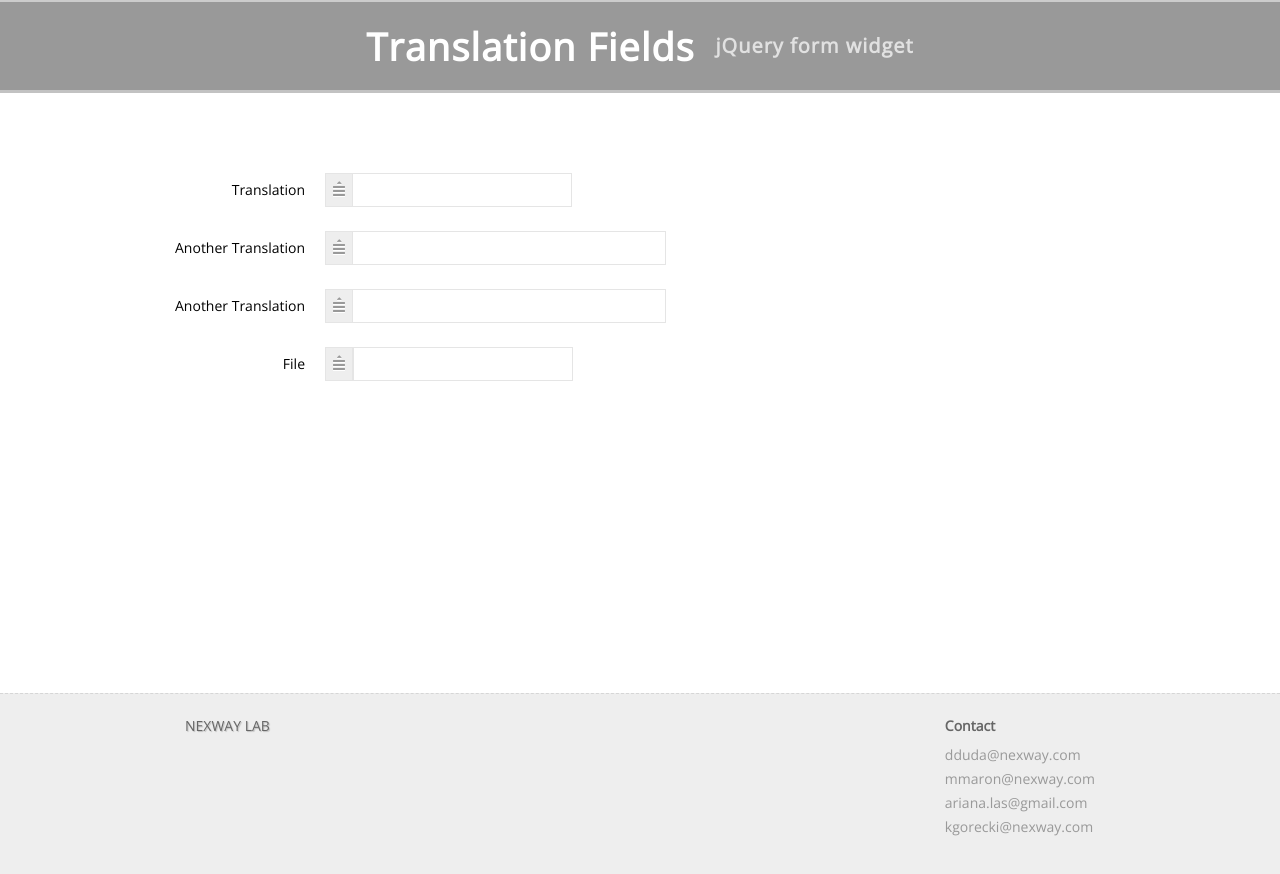
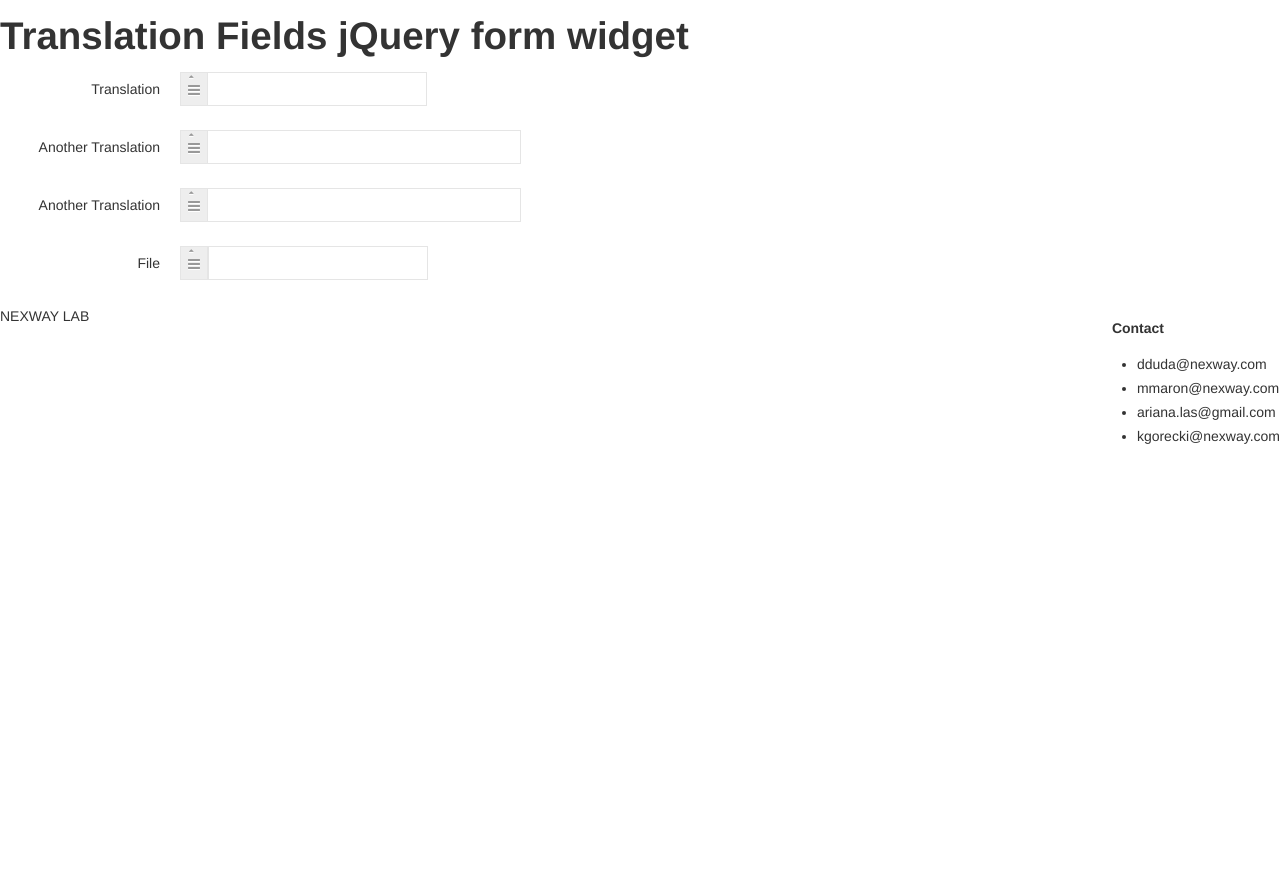
Before and after one commit to balmor/TranslationWidget, a website: page oldVersion/old_index.html in a window 1280 px wide. After the commit the page ends 800 px from the top, so only its background shows below. Drawn offline with nearby package versions, Linux system fonts and the light colour scheme.

Commit message:
Translation widget: some improvoements
	modified:   bower.json
	modified:   oldVersion/less/main.less
	modified:   plugin/coffee/EditorWindow.coffee
	modified:   plugin/favicon.ico
	modified:   plugin/index.html
	modified:   plugin/less/icomoon.less
	modified:   plugin/less/translationWidget.less
	modified:   plugin/less/variables.less
	modified:   plugin/styles/main.css

```diff
--- a/bower.json
+++ b/bower.json
@@ -6,7 +6,7 @@
     "jquery-ui": "latest"
   },
   "devDependencies": {
-
+    "normalize-css": "~3.0.2"
   },
   "appPath": "plugin"
 }
--- a/oldVersion/less/main.less
+++ b/oldVersion/less/main.less
@@ -23,53 +23,7 @@
     appearance: @appearance;
 }
 
-// TYPE
-
-html, body{ height:100%; }
-
-body {
-    background: @body-background-color;
-    color: @main-text-color;
-    font-family: @font-family-1;
-}
-
-.container {
-    max-width: @container-width;
-    *width: @container-width;
-}
-
-h1, h2, h3, h4, h5, h6 {
-    color: #fff;
-    margin: 0;
-}
-
-
-ul {
-    margin: 0;
-    list-style: none;
-}
-
-a {
-    color: @linkColor;
-    &:hover {
-        color: darken(@linkColor,10%);
-        text-decoration: none;
-    }
-}
-
-p {
-    margin: 0;
-}
-
-img {
-    max-width: none;
-}
-
 // FORM
-
-label {
-    color: #000;
-}
 
 input[type="text"], textarea {
     background: #fff !important;
@@ -99,81 +53,11 @@ input[type="text"], textarea {
     }
 }
 
-.add-on > [class^="icon-"] {
-    margin-top: 5px;
-    margin-left: 3px;
-    line-height: 24px;
-}
-
-.add-on > .icon-caret-up {
-    line-height: 8px;
-}
-
 input[type="checkbox"] {
     padding-top: 0;
     margin-top: 0;
 }
 
-// LAYOUT
-
-body {
-
-    header {
-        padding: 25px 0;
-        background: #999;
-        text-align: center;
-        border-top: 2px solid rgba(255,255,255,.5);
-        border-bottom: 3px solid rgba(255,255,255,.4);
-
-        h1 {
-            font-size: 38px;
-            line-height: 38px;
-            letter-spacing: 1px;
-
-            span {
-                color: #e1e1e1;
-                font-size: 20px;
-                text-transform: none;
-                line-height: 38px;
-                vertical-align: top;
-                margin-left: 10px;
-            }
-        }
-    }
-
-    section {
-        background: #fff;
-        min-height: 600px;
-
-        .container {
-
-            .examples {
-                padding-top: 80px;
-            }
-        }
-    }
-
-    footer {
-        border-top: 1px dashed rgba(0,0,0,.1);
-        padding: 20px 0 40px;
-        color: #666;
-
-        .foot {
-            padding: 0 40px;
-
-            p {
-                text-shadow: @body-text-shadow;
-            }
-
-            h5 {
-                color: #666;
-                margin-bottom: 5px;
-            }
-
-            .contact li {
-                color: #999;
-                text-shadow: none;
-            }
-        }
-    }
+.control-group {
+  .clearfix;
 }
--- a/plugin/coffee/EditorWindow.coffee
+++ b/plugin/coffee/EditorWindow.coffee
@@ -27,6 +27,7 @@ class EditorWindow
     @_currentElement.find('.apply').on 'click.'+@base.pluginName, (e) =>
       e.preventDefault()
       @currentEditor.save()
+      @setOptionAsTranslated @translation
       return
 
     return
@@ -120,6 +121,11 @@ class EditorWindow
     @base.log 'List of languages created'
     return
 
+  setOptionAsTranslated: (langCode) ->
+    @langlist = @_currentElement.find('select')
+    @langlist.find("option[value=\"#{langCode}\"]").addClass 'translated'
+    return
+
   # Completely removes language translation. Language is still avaiable
   # for further translate.
   #
--- a/plugin/less/icomoon.less
+++ b/plugin/less/icomoon.less
@@ -1,6 +1,6 @@
 @font-face {
     font-family: 'icomoon';
-    src: url('../fonts/icomoon.eot');
+    src: url('{@fonts-path}/icomoonn.eot');
 }
 @font-face {
     font-family: 'icomoon';
--- a/plugin/less/translationWidget.less
+++ b/plugin/less/translationWidget.less
@@ -4,10 +4,9 @@
 
 // Bootstrap
 @import "icomoon.less";
+@import "mixins.less";
+@import "form-widget.less";
 @import "variables.less";
-@import "mixins.less";
-
-@import "form-widget.less";
 
 // ---GENERAL SYTLE---
 
@@ -25,30 +24,6 @@
 
 // TYPE
 
-html, body{ height:100%; }
-
-body {
-    background: @body-background-color;
-    color: @main-text-color;
-    font-family: @font-family-1;
-}
-
-.container {
-    max-width: @container-width;
-    *width: @container-width;
-}
-
-h1, h2, h3, h4, h5, h6 {
-    color: #fff;
-    margin: 0;
-}
-
-
-ul {
-    margin: 0;
-    list-style: none;
-}
-
 a {
     color: #548756;
     &:hover {
@@ -57,113 +32,45 @@ a {
     }
 }
 
-p {
-    margin: 0;
-}
-
-img {
-    max-width: none;
-}
-
 // FORM
 
 label {
     color: #000;
 }
 
-input[type="text"], textarea {
-    background: #fff !important;
-    border: 1px solid #e5e5e5;
-    padding: 6px !important;
-    color: #333;
-    border-radius: 0;
-    .box-shadow(none);
-    font-size: 14px;
-    height: 26px;
-    line-height: 20px;
-    outline: 0;
-    vertical-align: top;
+// input[type="text"], textarea {
+//     background: #fff !important;
+//     border: 1px solid #e5e5e5;
+//     padding: 6px !important;
+//     color: #333;
+//     border-radius: 0;
+//     .box-shadow(none);
+//     font-size: 14px;
+//     height: 26px;
+//     line-height: 20px;
+//     outline: 0;
+//     vertical-align: top;
 
-    &.large {
-        width: 300px;
-    }
+//     &.large {
+//         width: 300px;
+//     }
 
 
 
-    .placeholder(@placeholderText);
+//     .placeholder(@placeholderText);
 
-    &:focus {
-        background: darken(#fff,10%);
-        .box-shadow(none);
-        .placeholder(darken(#fff,10%));
-    }
-}
+//     &:focus {
+//         background: darken(#fff,10%);
+//         .box-shadow(none);
+//         .placeholder(darken(#fff,10%));
+//     }
+// }
 
 input[type="checkbox"] {
     padding-top: 0;
     margin-top: 0;
 }
 
-// LAYOUT
-
-body {
-
-    header {
-        padding: 25px 0;
-        background: #999;
-        text-align: center;
-        border-top: 2px solid rgba(255,255,255,.5);
-        border-bottom: 3px solid rgba(255,255,255,.4);
-
-        h1 {
-            font-size: 38px;
-            line-height: 38px;
-            letter-spacing: 1px;
-
-            span {
-                color: #e1e1e1;
-                font-size: 20px;
-                text-transform: none;
-                line-height: 38px;
-                vertical-align: top;
-                margin-left: 10px;
-            }
-        }
-    }
-
-    section {
-        background: #fff;
-        min-height: 600px;
-
-        .container {
-
-            .examples {
-                padding-top: 80px;
-            }
-        }
-    }
-
-    footer {
-        border-top: 1px dashed rgba(0,0,0,.1);
-        padding: 20px 0 40px;
-        color: #666;
-
-        .foot {
-            padding: 0 40px;
-
-            p {
-                text-shadow: @body-text-shadow;
-            }
-
-            h5 {
-                color: #666;
-                margin-bottom: 5px;
-            }
-
-            .contact li {
-                color: #999;
-                text-shadow: none;
-            }
-        }
-    }
+.control-group {
+ .clearfix;
 }
```
Also changed, not shown: plugin/index.html (+19 -27 lines), plugin/less/variables.less (+0 -69 lines), plugin/favicon.ico, plugin/styles/main.css.
